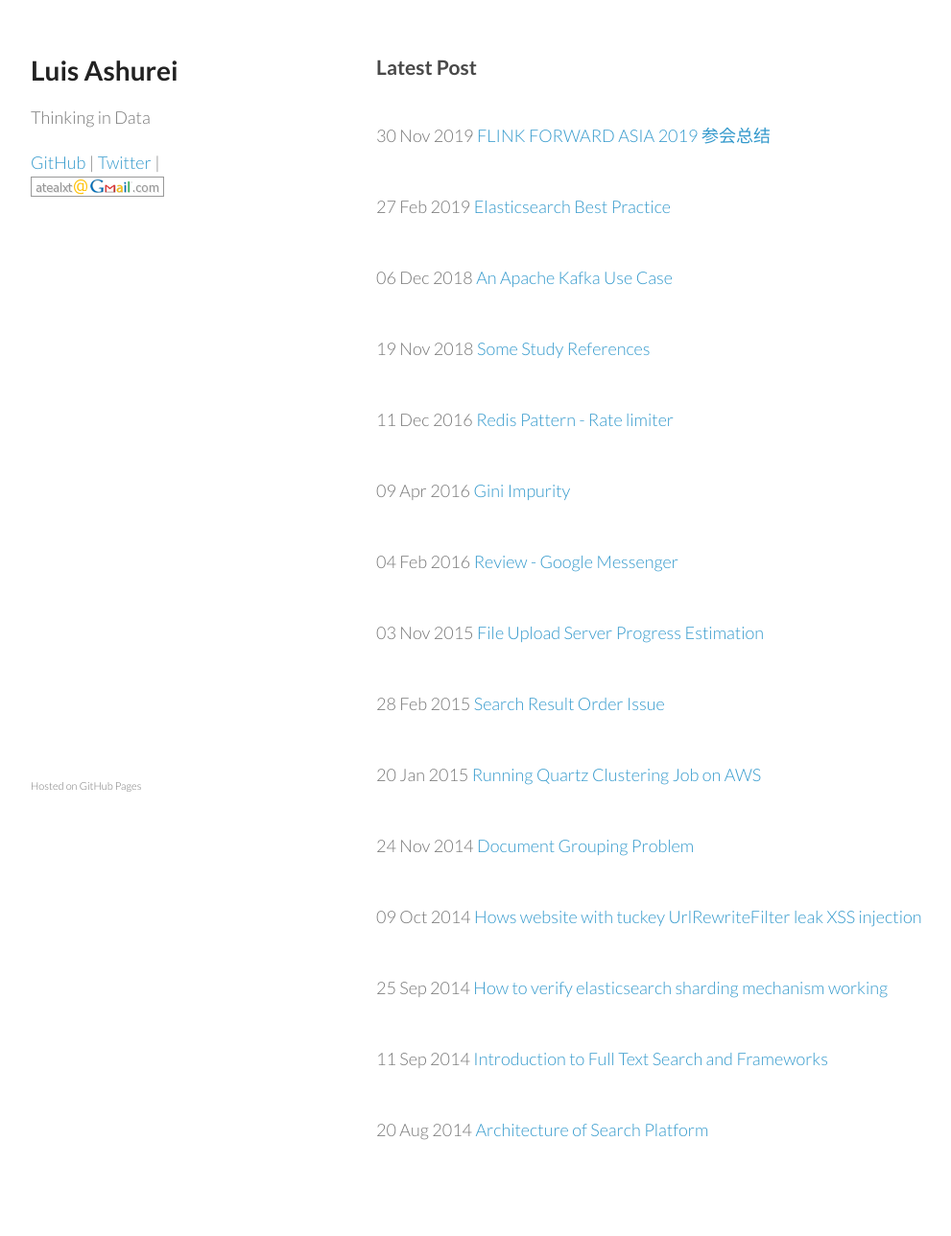
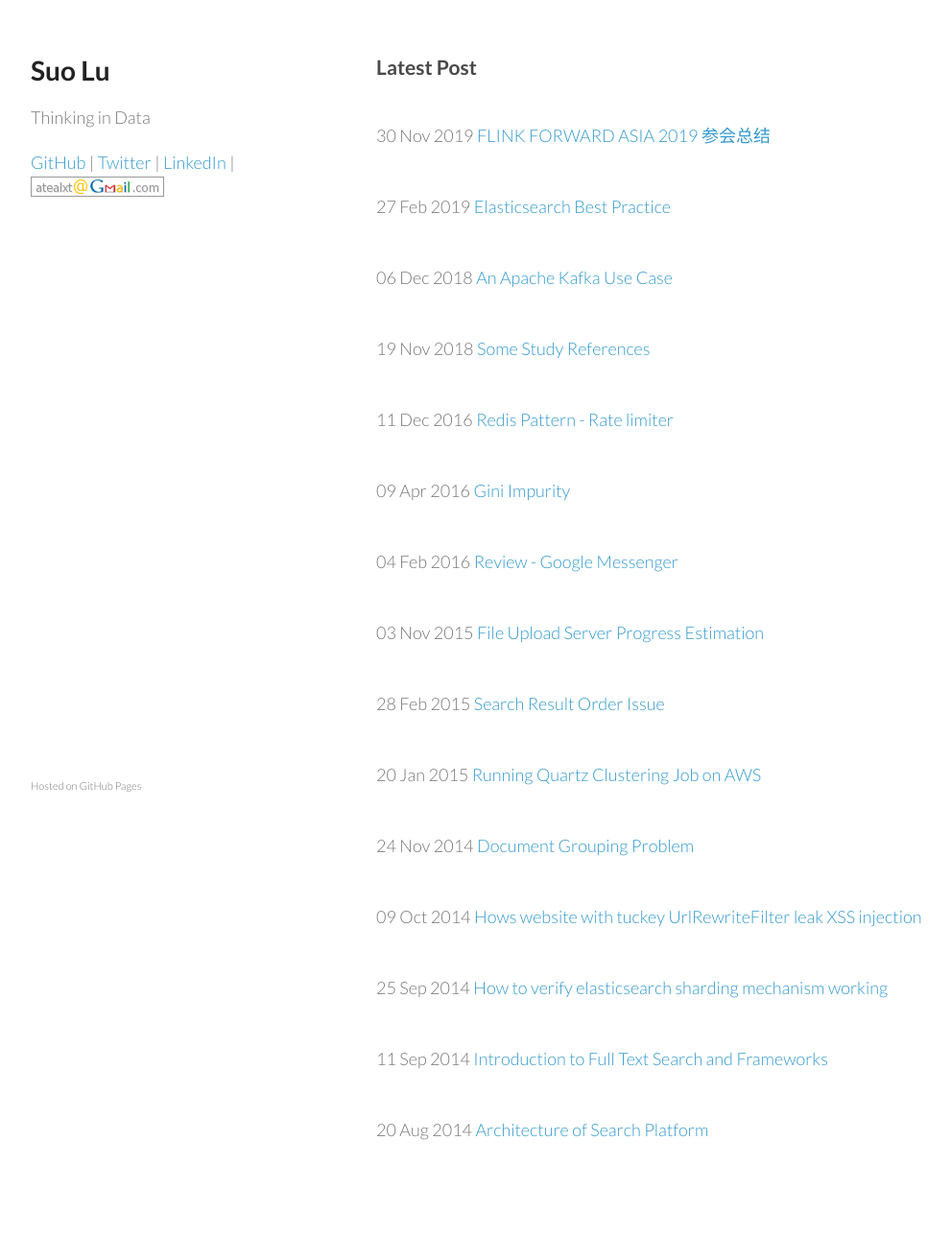
Before and after one commit to atealxt/atealxt.github.io, a Jekyll site: the page built from index.html, in a window 1280 px wide. Shown: the whole page at 96% size, without its empty margins (128-1119 px from the left). Built offline with Jekyll 4.4.1, drawn with Linux system fonts in a browser that asks for light colours.

Commit message:
Update default.html

```diff
--- a/_layouts/default.html
+++ b/_layouts/default.html
@@ -24,11 +24,12 @@
     <div class="wrapper">
       <header>
         <div id="profile" itemscope itemtype="http://schema.org/Person">
-          <a href="/"><h1 itemprop="name">Luis Ashurei</h1></a>
+          <a href="/"><h1 itemprop="name">Suo Lu</h1></a>
           <p itemprop="description">Thinking in Data</p>
           <p class="view">
             <a href="https://github.com/atealxt" itemprop="url">GitHub</a> |
             <a href="https://twitter.com/atealxt" itemprop="url">Twitter</a> |
+            <a href="https://www.linkedin.com/in/suo-lu" itemprop="url">LinkedIn</a> |
             <span itemprop="email"><img src="/images/email.png" alt="email" title="atealxt at Gmail"/></span>
           </p>
         </div>
```
